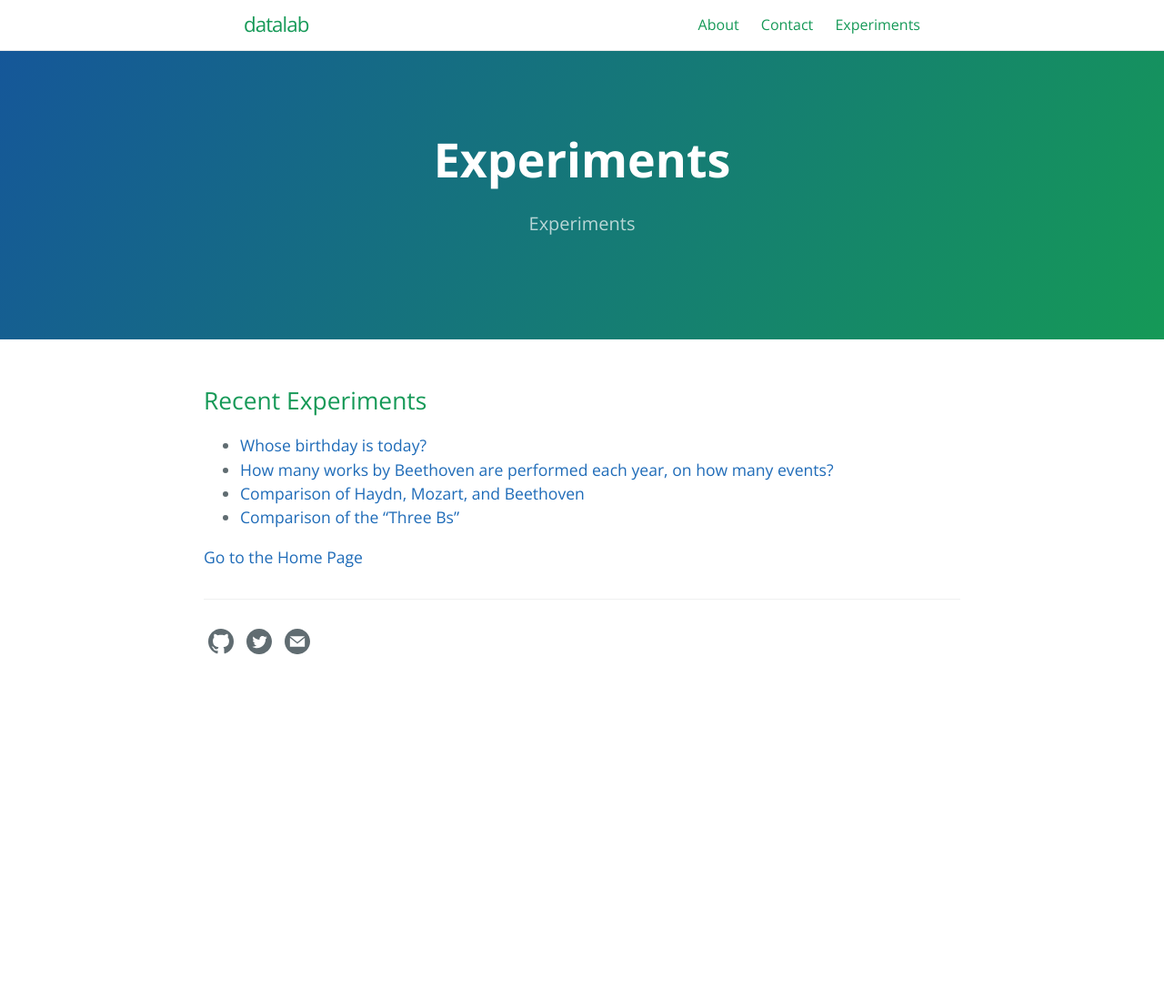
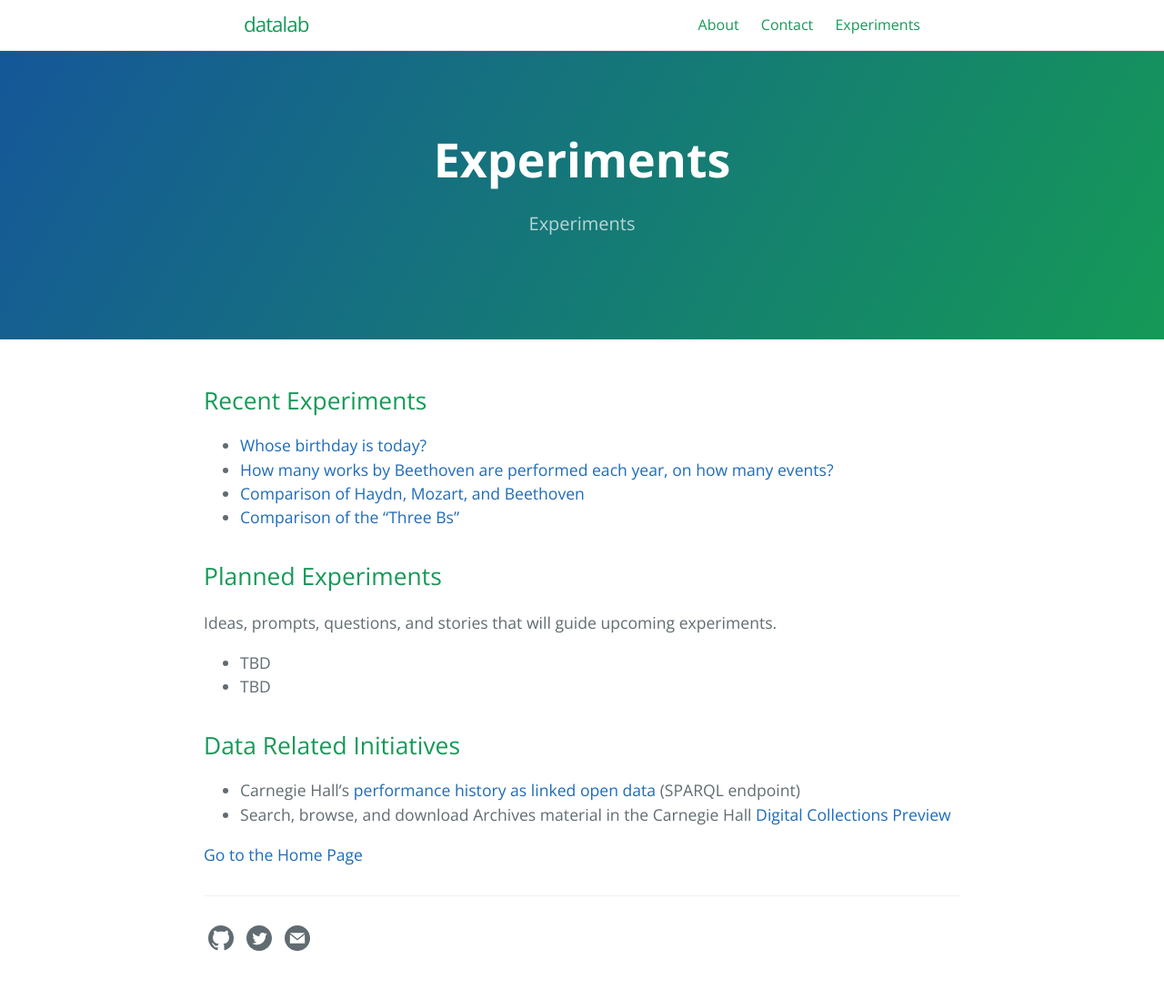
Before and after one commit to CarnegieHall/datalab, a Jekyll site: the page built from experiments.md, in a window 1280 px wide. Shown: the whole page at 91% size. Built offline with Jekyll 4.4.1, drawn with Linux system fonts in a browser that asks for light colours; before the commit the page ends 900 px from its top, so only the background shows below that.

Commit message:
Add planned, related

```diff
--- a/experiments.md
+++ b/experiments.md
@@ -14,4 +14,15 @@ order: 2
 - [Comparison of Haydn, Mozart, and Beethoven](/experiments/chdl-0003.md)
 - [Comparison of the "Three Bs"](/experiments/chdl-0004.md)
 
+## Planned Experiments
+
+Ideas, prompts, questions, and stories that will guide upcoming experiments.
+
+- TBD
+- TBD
+
+## Data Related Initiatives
+- Carnegie Hall's [performance history as linked open data](http://data.carnegiehall.org/) (SPARQL endpoint)
+- Search, browse, and download Archives material in the Carnegie Hall [Digital Collections Preview](https://collections.carnegiehall.org/)
+
 [Go to the Home Page]({{ '/' | absolute_url }})
```
